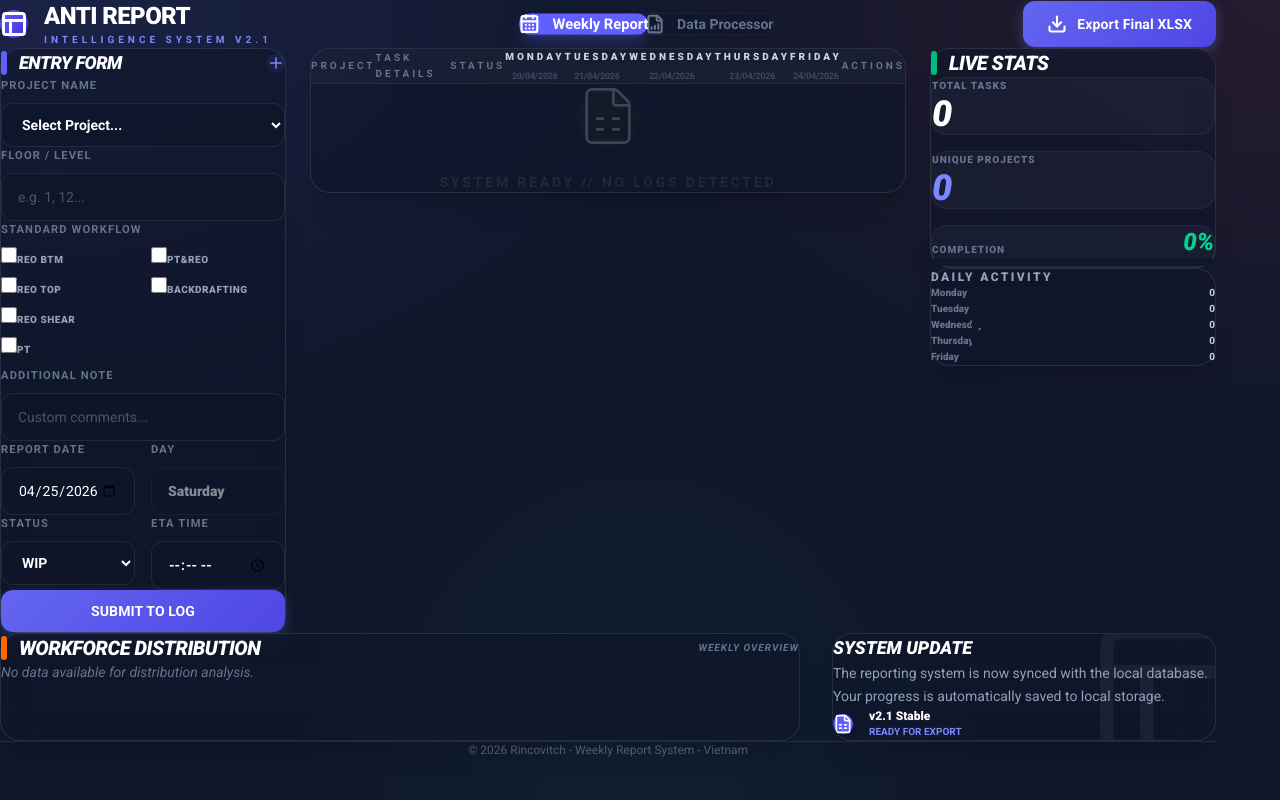
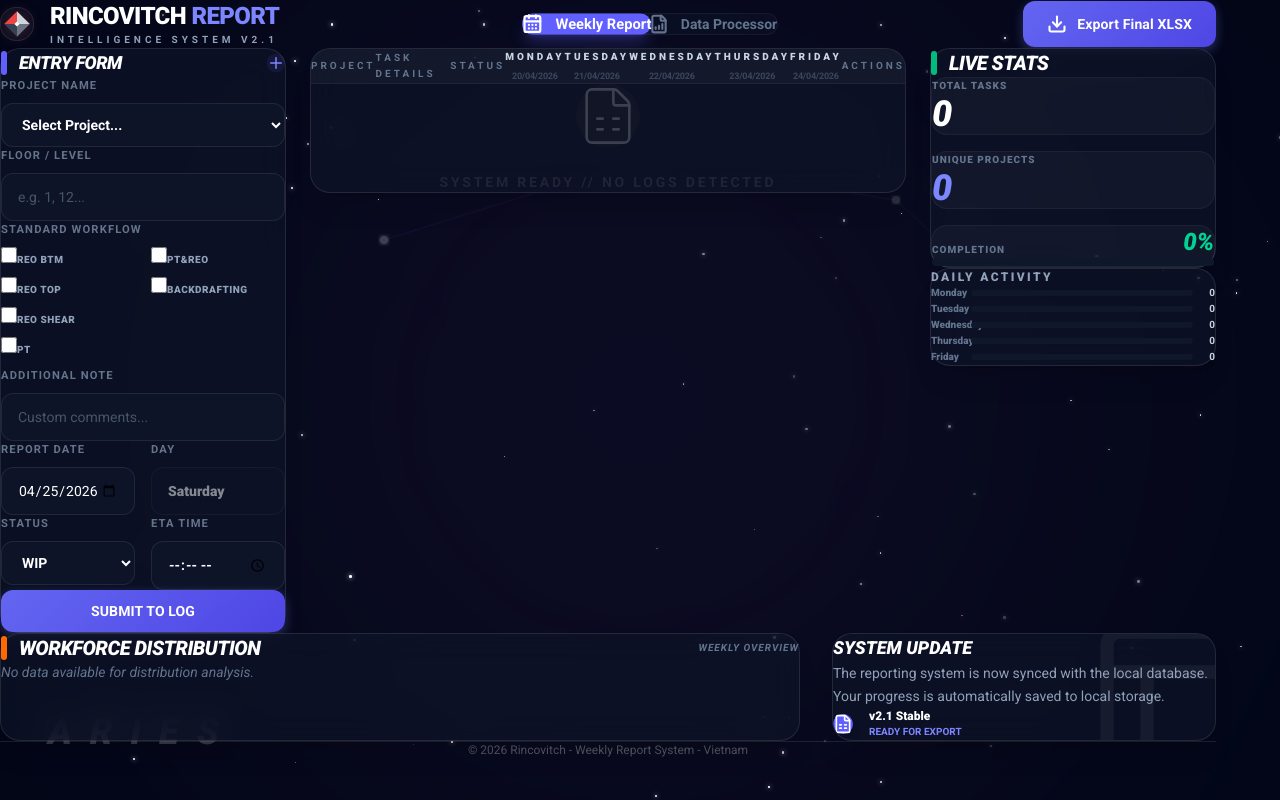
Before and after one commit to john-cpu25/Report, a React (Vite) app: page / in a window 1280 px wide. Built offline with nearby package versions, Linux system fonts and the light colour scheme.

Commit message:
UPDATE THEME

```diff
--- a/src/App.jsx
+++ b/src/App.jsx
@@ -6,6 +6,8 @@ import { motion, AnimatePresence } from 'framer-motion'
 import WeeklyReport from './WeeklyReport'
 import CSVProcessor from './CSVProcessor'
 import projectsData from './data/projects.json'
+import CelestialBackground from './CelestialBackground'
+import RincovitchLogo from './RincovitchLogo'
 
 const DAYS_OF_WEEK = ['Monday', 'Tuesday', 'Wednesday', 'Thursday', 'Friday']
 
@@ -134,14 +136,15 @@ function App() {
 
   return (
     <div className="min-h-screen p-4 md:p-8 selection:bg-indigo-500/30">
+      <CelestialBackground />
       <header className="max-w-[1800px] w-[95%] mx-auto mb-12 flex flex-col lg:flex-row justify-between items-center gap-8">
         <div className="flex items-center gap-4 group">
-          <div className="p-3 bg-gradient-to-br from-indigo-500 to-indigo-700 rounded-2xl text-white shadow-2xl shadow-indigo-500/40 group-hover:rotate-6 transition-transform duration-300">
-            <Layout size={28} strokeWidth={2.5} />
+          <div className="p-2.5 bg-slate-900/50 backdrop-blur-xl rounded-2xl border border-white/10 shadow-2xl group-hover:scale-110 transition-transform duration-300">
+            <RincovitchLogo size={32} />
           </div>
           <div>
-            <h1 className="text-2xl font-black text-white tracking-tight">ANTI REPORT</h1>
-            <p className="text-[10px] text-indigo-400 font-bold uppercase tracking-[0.4em]">Intelligence System v2.1</p>
+            <h1 className="text-2xl font-black text-white tracking-tight">RINCOVITCH <span className="text-indigo-400">REPORT</span></h1>
+            <p className="text-[10px] text-slate-400 font-bold uppercase tracking-[0.4em]">Intelligence System v2.1</p>
           </div>
         </div>
 
--- /dev/null
+++ b/src/CelestialBackground.jsx
@@ -0,0 +1,132 @@
+import React, { useMemo } from 'react'
+import { motion } from 'framer-motion'
+
+const ZODIAC_CONSTELLATIONS = [
+  { name: 'Capricorn', month: 0, stars: [[50,20], [70,30], [80,50], [60,70], [40,60], [30,40]] },
+  { name: 'Aquarius', month: 1, stars: [[30,30], [40,50], [50,40], [60,60], [70,50], [80,70]] },
+  { name: 'Pisces', month: 2, stars: [[20,20], [30,40], [50,40], [70,50], [80,30], [90,50]] },
+  { name: 'Aries', month: 3, stars: [[30,30], [50,20], [70,25], [80,40]] },
+  { name: 'Taurus', month: 4, stars: [[20,20], [40,40], [50,50], [60,40], [80,20], [70,60]] },
+  { name: 'Gemini', month: 5, stars: [[30,20], [30,60], [50,20], [50,60], [70,20], [70,60]] },
+  { name: 'Cancer', month: 6, stars: [[50,20], [50,50], [40,70], [60,70]] },
+  { name: 'Leo', month: 7, stars: [[80,60], [70,40], [60,30], [50,30], [40,40], [30,60], [50,60]] },
+  { name: 'Virgo', month: 8, stars: [[20,50], [40,40], [50,60], [60,40], [80,50], [70,70], [30,70]] },
+  { name: 'Libra', month: 9, stars: [[50,20], [40,50], [60,50], [50,80]] },
+  { name: 'Scorpio', month: 10, stars: [[80,20], [70,30], [60,50], [50,70], [40,80], [30,75], [25,65]] },
+  { name: 'Sagittarius', month: 11, stars: [[30,70], [40,50], [50,30], [60,50], [70,70], [50,60], [50,80]] }
+]
+
+const CelestialBackground = () => {
+  const currentMonth = new Date().getMonth()
+  const constellation = useMemo(() => ZODIAC_CONSTELLATIONS[currentMonth], [currentMonth])
+
+  // Random stars for background
+  const bgStars = useMemo(() => {
+    return Array.from({ length: 100 }).map((_, i) => ({
+      id: i,
+      x: Math.random() * 100,
+      y: Math.random() * 100,
+      size: Math.random() * 2 + 1,
+      duration: Math.random() * 3 + 2
+    }))
+  }, [])
+
+  return (
+    <div className="fixed inset-0 z-[-1] overflow-hidden bg-[#020617]">
+      {/* Animated Nebulas */}
+      <motion.div
+        animate={{
+          scale: [1, 1.2, 1],
+          rotate: [0, 90, 0],
+          opacity: [0.3, 0.5, 0.3]
+        }}
+        transition={{ duration: 20, repeat: Infinity, ease: "linear" }}
+        className="absolute top-[-20%] left-[-20%] w-[140%] h-[140%] bg-[radial-gradient(circle_at_center,rgba(99,102,241,0.15)_0%,transparent_70%)] blur-[100px]"
+      />
+      <motion.div
+        animate={{
+          scale: [1.2, 1, 1.2],
+          rotate: [0, -90, 0],
+          opacity: [0.2, 0.4, 0.2]
+        }}
+        transition={{ duration: 25, repeat: Infinity, ease: "linear" }}
+        className="absolute bottom-[-20%] right-[-20%] w-[140%] h-[140%] bg-[radial-gradient(circle_at_center,rgba(244,63,94,0.1)_0%,transparent_70%)] blur-[100px]"
+      />
+
+      {/* Twinkling Stars */}
+      {bgStars.map(star => (
+        <motion.div
+          key={star.id}
+          initial={{ opacity: Math.random() }}
+          animate={{ opacity: [0.2, 1, 0.2] }}
+          transition={{ duration: star.duration, repeat: Infinity, ease: "easeInOut" }}
+          style={{
+            position: 'absolute',
+            left: `${star.x}%`,
+            top: `${star.y}%`,
+            width: `${star.size}px`,
+            height: `${star.size}px`,
+            backgroundColor: 'white',
+            borderRadius: '50%',
+            boxShadow: '0 0 5px white'
+          }}
+        />
+      ))}
+
+      {/* Monthly Constellation */}
+      <svg className="absolute inset-0 w-full h-full opacity-40">
+        <filter id="glow">
+          <feGaussianBlur stdDeviation="2.5" result="coloredBlur"/>
+          <feMerge>
+            <feMergeNode in="coloredBlur"/>
+            <feMergeNode in="SourceGraphic"/>
+          </feMerge>
+        </filter>
+
+        {/* Lines between stars */}
+        {constellation.stars.map((star, i) => {
+          if (i === constellation.stars.length - 1) return null
+          const nextStar = constellation.stars[i + 1]
+          return (
+            <motion.line
+              key={`line-${i}`}
+              initial={{ pathLength: 0, opacity: 0 }}
+              animate={{ pathLength: 1, opacity: 0.3 }}
+              transition={{ duration: 3, delay: i * 0.2 }}
+              x1={`${star[0]}%`} y1={`${star[1]}%`}
+              x2={`${nextStar[0]}%`} y2={`${nextStar[1]}%`}
+              stroke="rgba(129, 140, 248, 0.5)"
+              strokeWidth="1"
+              filter="url(#glow)"
+            />
+          )
+        })}
+
+        {/* Constellation Stars */}
+        {constellation.stars.map((star, i) => (
+          <motion.circle
+            key={`cstar-${i}`}
+            initial={{ scale: 0, opacity: 0 }}
+            animate={{ scale: [1, 1.5, 1], opacity: 1 }}
+            transition={{ duration: 4, repeat: Infinity, delay: i * 0.3 }}
+            cx={`${star[0]}%`} cy={`${star[1]}%`}
+            r="3"
+            fill="white"
+            filter="url(#glow)"
+          />
+        ))}
+      </svg>
+
+      {/* Constellation Name */}
+      <motion.div
+        initial={{ opacity: 0, y: 20 }}
+        animate={{ opacity: 0.2, y: 0 }}
+        className="absolute bottom-12 left-12 font-black text-white text-4xl tracking-[0.5em] uppercase italic pointer-events-none select-none"
+      >
+        {constellation.name}
+      </motion.div>
+    </div>
+  )
+}
+
+export default CelestialBackground
--- /dev/null
+++ b/src/RincovitchLogo.jsx
@@ -0,0 +1,28 @@
+import React from 'react'
+
+const RincovitchLogo = ({ size = 28 }) => {
+  return (
+    <svg
+      width={size}
+      height={size}
+      viewBox="0 0 100 100"
+      fill="none"
+      xmlns="http://www.w3.org/2000/svg"
+      className="drop-shadow-[0_0_8px_rgba(239,68,68,0.3)]"
+    >
+      {/* Top Left - Red */}
+      <path d="M50 10 L10 50 L50 50 Z" fill="#EF4444" />
+      {/* Top Right - Light Grey */}
+      <path d="M50 10 L90 50 L50 50 Z" fill="#D1D5DB" />
+      {/* Bottom Left - Dark Grey */}
+      <path d="M10 50 L50 90 L50 50 Z" fill="#374151" />
+      {/* Bottom Right - Medium Grey */}
+      <path d="M90 50 L50 90 L50 50 Z" fill="#6B7280" />
+
+      {/* Center White Square (Diamond) */}
+      <path d="M50 42 L58 50 L50 58 L42 50 Z" fill="white" />
+    </svg>
+  )
+}
+
+export default RincovitchLogo
```
